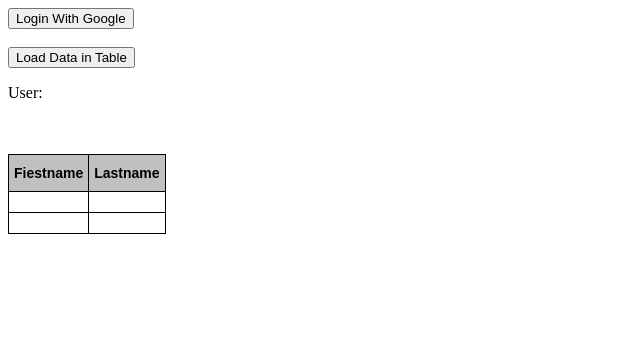
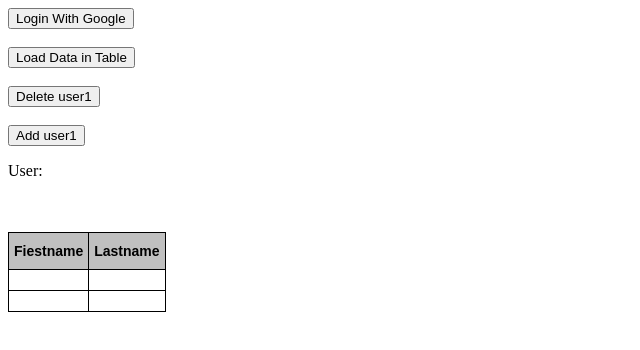
Before and after one commit to RobinZweifel/firebasedemo, a plain HTML site: page public/index.html in a window 1280 px wide. Shown: the whole page, without its empty margins (0-640 px from the left). Drawn offline with Linux system fonts and the light colour scheme; some packages are replaced by stand-ins of ours; no server answers.

Commit message:
Delete and add function added

```diff
--- a/public/app.js
+++ b/public/app.js
@@ -6,9 +6,9 @@ document.addEventListener("DOMContentLoaded", event => {
 const db = firebase.firestore();
 const user1 = db.collection('Users').doc('user1');
 const user2 = db.collection('Users').doc('user2');
-var loggedIn = false;
+var loggedIn = true;
 
-
+//automaticaly update data
 /*
 myData.onSnapshot(doc => {
     const data = doc.data();
@@ -17,7 +17,6 @@ myData.onSnapshot(doc => {
 });
 
 */
-
 
 //Simple Get to get Data
 /*
@@ -77,5 +76,20 @@ function googleLogin() {
             }
         })
         .catch(console.log)
+}
+
+function changeName(){
 
 }
+
+function deleteUser(){
+    user1.delete();
+}
+
+function addUser(){
+    db.collection("Users").doc("user1").set({
+        firstName: "Robin",
+        lastName: "Zweifel"
+    })
+    loadData();
+}
--- a/public/index.html
+++ b/public/index.html
@@ -47,6 +47,20 @@
       Load Data in Table
     </button>
 
+    <br>
+    <br>
+
+    <button onclick="deleteUser()">
+      Delete user1
+    </button>
+
+    <br>
+    <br>
+
+    <button onclick="addUser()">
+      Add user1
+    </button>
+
     <p id="username">User: </p>
 
     <br>
```
